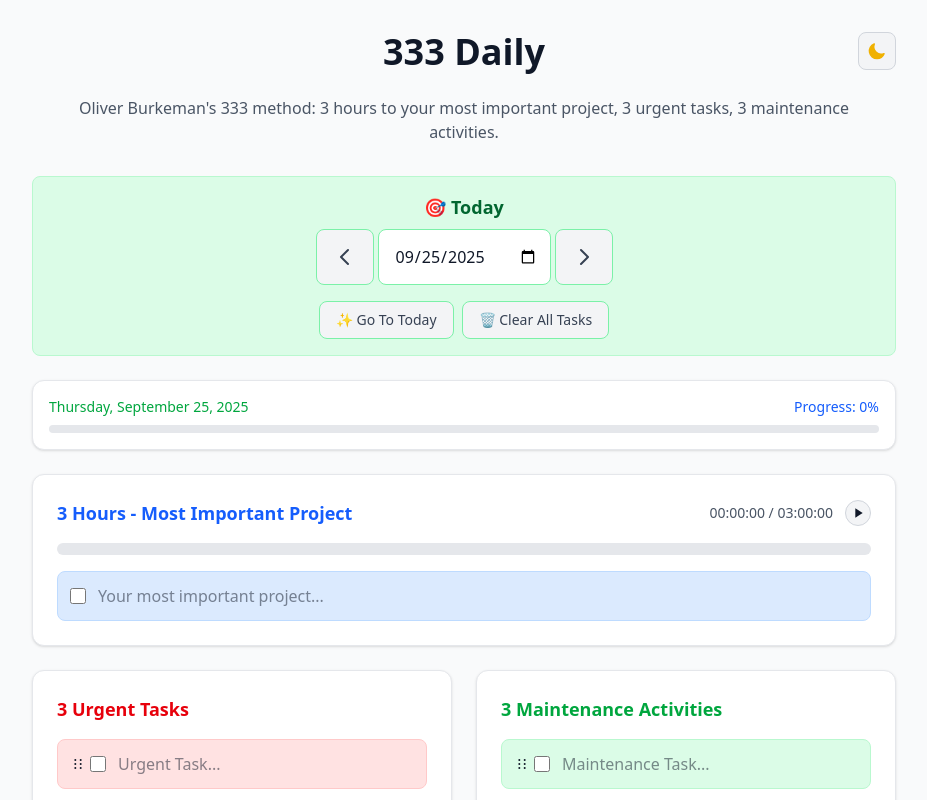
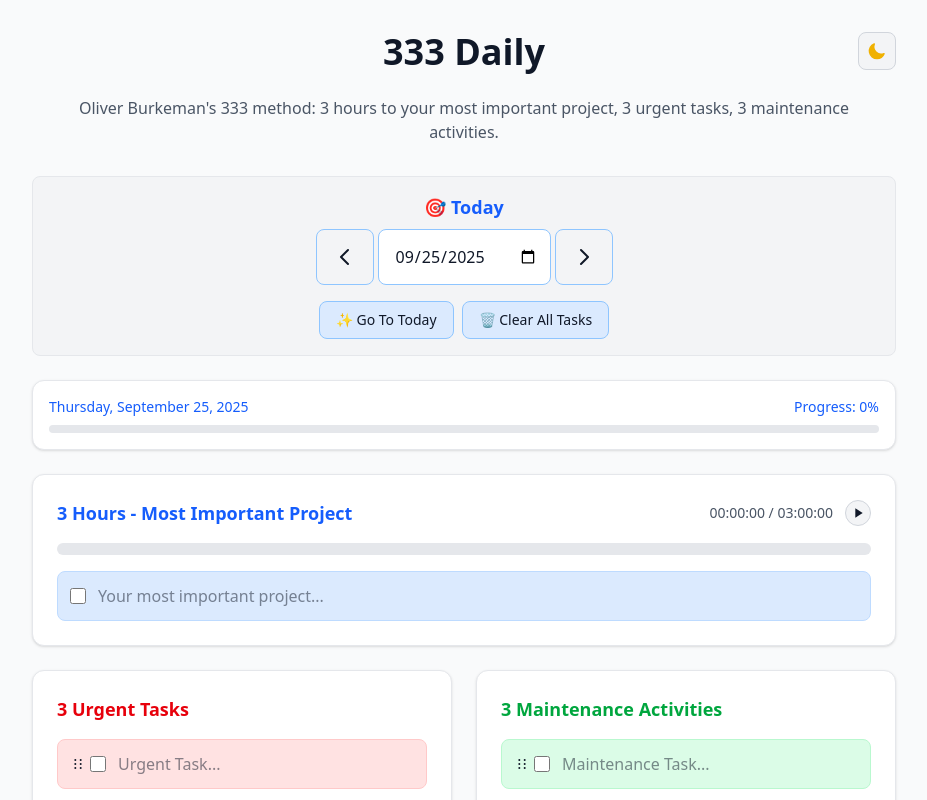
Before and after one commit to rthrs/333daily, a React (Vite) app: page / in a window 1280 px wide. Shown: the top 800 px of the page, without its empty margins (176-1103 px from the left). Built offline with nearby package versions, Linux system fonts and the light colour scheme.

Commit message:
refactor: unify day-specific styles across components and remove legacy border styles function

```diff
--- a/src/components/ActionButtons.jsx
+++ b/src/components/ActionButtons.jsx
@@ -1,18 +1,18 @@
 import React from 'react'
 import { useDateContext } from '../contexts/DateContext'
 import { getDateFlags } from '../utils/dateUtils'
-import { getBorderStyles } from '../utils/styleUtils'
+import { getDayStyles } from '../utils/styleUtils'
 
 const ActionButtons = ({ onClearAll }) => {
   const { goToToday, currentDate } = useDateContext()
   const dateFlags = getDateFlags(currentDate)
-  const borderStyles = getBorderStyles(dateFlags)
+  const dayStyles = getDayStyles(dateFlags)
 
   return (
     <div className="flex items-center justify-center gap-2">
       <button
         onClick={goToToday}
-        className={`btn-ghost text-sm ${borderStyles}`}
+        className={`${dayStyles.background} ${dayStyles.border} hover:opacity-80 text-sm font-medium py-2 px-4 rounded-lg transition-all duration-200 cursor-pointer border`}
         title="Go to today"
       >
         ✨ Go To Today
@@ -20,7 +20,7 @@ const ActionButtons = ({ onClearAll }) => {
 
       <button
         onClick={onClearAll}
-        className={`btn-ghost text-sm ${borderStyles}`}
+        className={`${dayStyles.background} ${dayStyles.border} hover:opacity-80 text-sm font-medium py-2 px-4 rounded-lg transition-all duration-200 cursor-pointer border`}
       >
         🗑️ Clear All Tasks
       </button>
--- a/src/components/ActionsContainer.jsx
+++ b/src/components/ActionsContainer.jsx
@@ -9,7 +9,7 @@ const ActionsContainer = ({ children }) => {
   const styles = getDayStyles(dateFlags)
 
   return (
-    <div className={`mb-6 py-4 px-6 rounded-lg space-y-2 ${styles.container}`}>
+    <div className="mb-6 py-4 px-6 rounded-lg space-y-2 bg-gray-100 dark:bg-gray-800 border border-gray-200 dark:border-gray-700">
       <div className="text-center">
         <div className={`text-lg font-bold ${styles.text}`}>
           {getDayLabel(dateFlags)}
--- a/src/components/DateNavigation.jsx
+++ b/src/components/DateNavigation.jsx
@@ -2,14 +2,14 @@ import React from 'react'
 import { useTheme } from '../contexts/ThemeContext'
 import { useDateContext } from '../contexts/DateContext'
 import { getDateFlags } from '../utils/dateUtils'
-import { getBorderStyles, getInputStyles } from '../utils/styleUtils'
+import { getDayStyles, getInputStyles } from '../utils/styleUtils'
 
 const DateNavigation = ({ onDateChange }) => {
   const { isDark } = useTheme()
   const { currentDate, goToPreviousDay, goToNextDay, handleDateChange } = useDateContext()
 
   const dateFlags = getDateFlags(currentDate)
-  const borderStyles = getBorderStyles(dateFlags)
+  const dayStyles = getDayStyles(dateFlags)
   const inputStyles = getInputStyles(dateFlags)
 
   const handleDateInputChange = (newDate) => {
@@ -25,10 +25,10 @@ const DateNavigation = ({ onDateChange }) => {
           const newDate = goToPreviousDay()
           onDateChange && onDateChange(newDate)
         }}
-        className={`${borderStyles} bg-gray-100 dark:bg-gray-800 hover:bg-gray-200 dark:hover:bg-gray-700 text-gray-700 dark:text-gray-300 font-medium py-3 px-4 rounded-lg transition-colors duration-200 cursor-pointer border h-14 flex items-center justify-center`}
+        className={`${dayStyles.border} bg-gray-100 dark:bg-gray-800 hover:bg-gray-200 dark:hover:bg-gray-700 font-medium py-3 px-4 rounded-lg transition-all duration-200 cursor-pointer border h-14 flex items-center justify-center`}
         title="Previous day"
       >
-        <svg className="w-6 h-6 text-gray-700 dark:text-gray-300" fill="none" stroke="currentColor" viewBox="0 0 24 24">
+        <svg className="w-6 h-6" fill="none" stroke="currentColor" viewBox="0 0 24 24">
           <path strokeLinecap="round" strokeLinejoin="round" strokeWidth={2} d="M15 19l-7-7 7-7" />
         </svg>
       </button>
@@ -50,10 +50,10 @@ const DateNavigation = ({ onDateChange }) => {
           const newDate = goToNextDay()
           onDateChange && onDateChange(newDate)
         }}
-        className={`${borderStyles} bg-gray-100 dark:bg-gray-800 hover:bg-gray-200 dark:hover:bg-gray-700 text-gray-700 dark:text-gray-300 font-medium py-3 px-4 rounded-lg transition-colors duration-200 cursor-pointer border h-14 flex items-center justify-center`}
+        className={`${dayStyles.border} bg-gray-100 dark:bg-gray-800 hover:bg-gray-200 dark:hover:bg-gray-700 font-medium py-3 px-4 rounded-lg transition-all duration-200 cursor-pointer border h-14 flex items-center justify-center`}
         title="Next day"
       >
-        <svg className="w-6 h-6 text-gray-700 dark:text-gray-300" fill="none" stroke="currentColor" viewBox="0 0 24 24">
+        <svg className="w-6 h-6" fill="none" stroke="currentColor" viewBox="0 0 24 24">
           <path strokeLinecap="round" strokeLinejoin="round" strokeWidth={2} d="M9 5l7 7-7 7" />
         </svg>
       </button>
--- a/src/components/ProgressIndicator.jsx
+++ b/src/components/ProgressIndicator.jsx
@@ -1,24 +1,30 @@
 import React from 'react'
 import { useDateContext } from '../contexts/DateContext'
 import { getDateFlags, formatDate } from '../utils/dateUtils'
-import { getLabelColor } from '../utils/styleUtils'
+import { getDayStyles } from '../utils/styleUtils'
 
 const ProgressIndicator = ({ completionPercentage }) => {
   const { currentDate } = useDateContext()
   const dateFlags = getDateFlags(currentDate)
+  const dayStyles = getDayStyles(dateFlags)
 
   return (
     <div className="card card-dark p-4 mb-6">
       <div className="flex justify-between mb-2  flex-col md:flex-row">
-        <span className={`text-sm font-medium ${getLabelColor(dateFlags)}`}>
+        <span className={`text-sm font-medium ${dayStyles.text}`}>
           {formatDate(currentDate)}
         </span>
-        <span className="text-sm font-medium text-blue-600 dark:text-blue-400"> Progress: {completionPercentage}%</span>
+        <span className={`text-sm font-medium ${dayStyles.text}`}> Progress: {completionPercentage}%</span>
       </div>
       <div className="w-full bg-gray-200 dark:bg-gray-700 rounded-full h-2">
         <div
-          className="bg-blue-600 dark:bg-blue-400 h-2 rounded-full transition-all duration-300"
-          style={{ width: `${completionPercentage}%` }}
+          className="h-2 rounded-full transition-all duration-300"
+          style={{
+            width: `${completionPercentage}%`,
+            backgroundColor: dateFlags.isToday ? '#3b82f6' :
+                           dateFlags.isYesterday ? '#eab308' :
+                           dateFlags.isTomorrow ? '#a855f7' : '#6b7280'
+          }}
         ></div>
       </div>
     </div>
--- a/src/utils/styleUtils.js
+++ b/src/utils/styleUtils.js
@@ -3,57 +3,61 @@
  */
 
 /**
- * Get day-specific container styles
+ * Get day-specific styles (unified function)
  * @param {object} dateFlags - Date flags object from getDateFlags
- * @returns {object} Object with container and text style classes
+ * @returns {object} Object with all day-specific style classes
  */
 export const getDayStyles = (dateFlags) => {
   const { isToday, isYesterday, isTomorrow, isPast } = dateFlags
 
   if (isToday) {
     return {
-      container: 'bg-green-100 dark:bg-green-900 border border-green-200 dark:border-green-700',
-      text: 'text-green-800 dark:text-green-200'
+      container: 'bg-gray-100 dark:bg-gray-800 border border-blue-200 dark:border-blue-700',
+      border: 'border-blue-300 dark:border-blue-600',
+      background: 'bg-blue-100 dark:bg-blue-800',
+      text: 'text-blue-600 dark:text-blue-400'
     }
   }
   if (isYesterday) {
     return {
-      container: 'bg-orange-100 dark:bg-orange-900 border border-orange-200 dark:border-orange-700',
-      text: 'text-orange-800 dark:text-orange-200'
+      container: 'bg-gray-100 dark:bg-gray-800 border border-yellow-200 dark:border-yellow-700',
+      border: 'border-yellow-300 dark:border-yellow-600',
+      background: 'bg-yellow-100 dark:bg-yellow-800',
+      text: 'text-yellow-600 dark:text-yellow-400'
     }
   }
   if (isTomorrow) {
     return {
-      container: 'bg-blue-100 dark:bg-blue-900 border border-blue-200 dark:border-blue-700',
-      text: 'text-blue-800 dark:text-blue-200'
+      container: 'bg-gray-100 dark:bg-gray-800 border border-purple-200 dark:border-purple-700',
+      border: 'border-purple-300 dark:border-purple-600',
+      background: 'bg-purple-100 dark:bg-purple-800',
+      text: 'text-purple-600 dark:text-purple-400'
     }
   }
   if (isPast) {
     return {
-      container: 'bg-yellow-100 dark:bg-yellow-900 border border-yellow-200 dark:border-yellow-700',
-      text: 'text-yellow-800 dark:text-yellow-200'
+      container: 'bg-gray-100 dark:bg-gray-800 border border-gray-200 dark:border-gray-700',
+      border: 'border-gray-300 dark:border-gray-600',
+      background: 'bg-gray-100 dark:bg-gray-800',
+      text: 'text-gray-600 dark:text-gray-400'
     }
   }
 
   return {
-    container: 'bg-purple-100 dark:bg-purple-900 border border-purple-200 dark:border-purple-700',
-    text: 'text-purple-800 dark:text-purple-200'
+    container: 'bg-gray-100 dark:bg-gray-800 border border-gray-200 dark:border-gray-700',
+    border: 'border-gray-300 dark:border-gray-600',
+    background: 'bg-gray-100 dark:bg-gray-800',
+    text: 'text-gray-600 dark:text-gray-400'
   }
 }
 
 /**
- * Get day-specific border styles for buttons and inputs
+ * Get day-specific border styles for buttons and inputs (legacy function for compatibility)
  * @param {object} dateFlags - Date flags object from getDateFlags
  * @returns {string} Border style classes
  */
 export const getBorderStyles = (dateFlags) => {
-  const { isToday, isYesterday, isTomorrow, isPast } = dateFlags
-
-  if (isToday) return 'border-green-300 dark:border-green-600'
-  if (isYesterday) return 'border-orange-300 dark:border-orange-600'
-  if (isTomorrow) return 'border-blue-300 dark:border-blue-600'
-  if (isPast) return 'border-yellow-300 dark:border-yellow-600'
-  return 'border-purple-300 dark:border-purple-600'
+  return getDayStyles(dateFlags).border
 }
 
 /**
@@ -64,26 +68,19 @@ export const getBorderStyles = (dateFlags) => {
 export const getInputStyles = (dateFlags) => {
   const { isToday, isYesterday, isTomorrow, isPast } = dateFlags
 
-  if (isToday) return 'border-green-300 dark:border-green-600 focus:border-green-500 dark:focus:border-green-400 focus:ring-green-500 dark:focus:ring-green-400'
-  if (isYesterday) return 'border-orange-300 dark:border-orange-600 focus:border-orange-500 dark:focus:border-orange-400 focus:ring-orange-500 dark:focus:ring-orange-400'
-  if (isTomorrow) return 'border-blue-300 dark:border-blue-600 focus:border-blue-500 dark:focus:border-blue-400 focus:ring-blue-500 dark:focus:ring-blue-400'
-  if (isPast) return 'border-yellow-300 dark:border-yellow-600 focus:border-yellow-500 dark:focus:border-yellow-400 focus:ring-yellow-500 dark:focus:ring-yellow-400'
+  if (isToday) return 'border-blue-300 dark:border-blue-600 focus:border-blue-500 dark:focus:border-blue-400 focus:ring-blue-500 dark:focus:ring-blue-400'
+  if (isYesterday) return 'border-yellow-300 dark:border-yellow-600 focus:border-yellow-500 dark:focus:border-yellow-400 focus:ring-yellow-500 dark:focus:ring-yellow-400'
+  if (isTomorrow) return 'border-purple-300 dark:border-purple-600 focus:border-purple-500 dark:focus:border-purple-400 focus:ring-purple-500 dark:focus:ring-purple-400'
+  if (isPast) return 'border-gray-300 dark:border-gray-600 focus:border-gray-500 dark:focus:border-gray-400 focus:ring-gray-500 dark:focus:ring-gray-400'
 
-  return 'border-purple-300 dark:border-purple-600 focus:border-purple-500 dark:focus:border-purple-400 focus:ring-purple-500 dark:focus:ring-purple-400'
+  return 'border-gray-300 dark:border-gray-600 focus:border-gray-500 dark:focus:border-gray-400 focus:ring-gray-500 dark:focus:ring-gray-400'
 }
 
 /**
- * Get day-specific label color for progress indicator
+ * Get day-specific label color for progress indicator (legacy function for compatibility)
  * @param {object} dateFlags - Date flags object from getDateFlags
  * @returns {string} Label color classes
  */
 export const getLabelColor = (dateFlags) => {
-  const { isToday, isYesterday, isTomorrow, isPast } = dateFlags
-
-  if (isToday) return 'text-green-600 dark:text-green-400'
-  if (isYesterday) return 'text-orange-600 dark:text-orange-400'
-  if (isTomorrow) return 'text-blue-600 dark:text-blue-400'
-  if (isPast) return 'text-yellow-600 dark:text-yellow-400'
-
-  return 'text-purple-600 dark:text-purple-400'
+  return getDayStyles(dateFlags).text
 }
```
